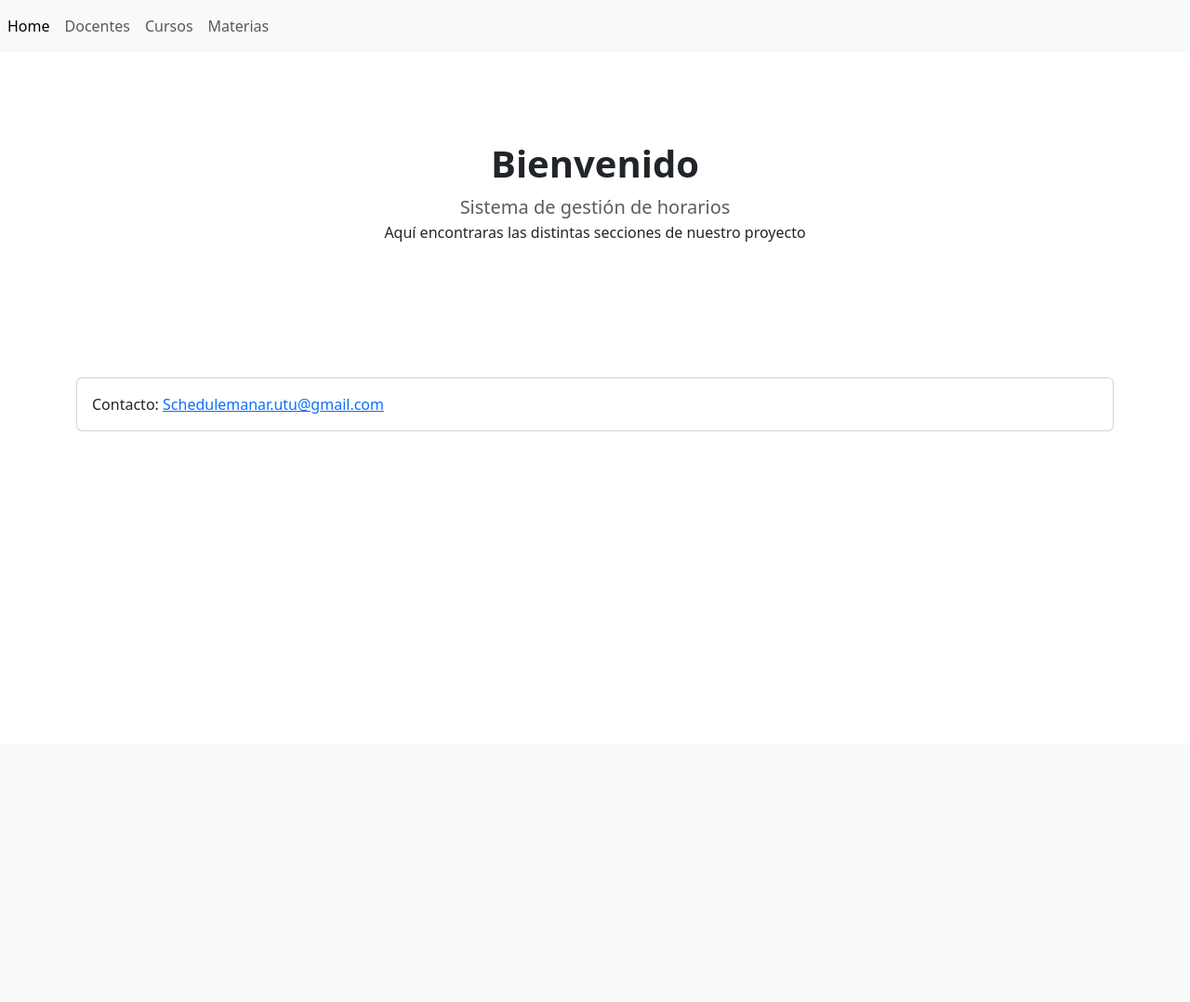
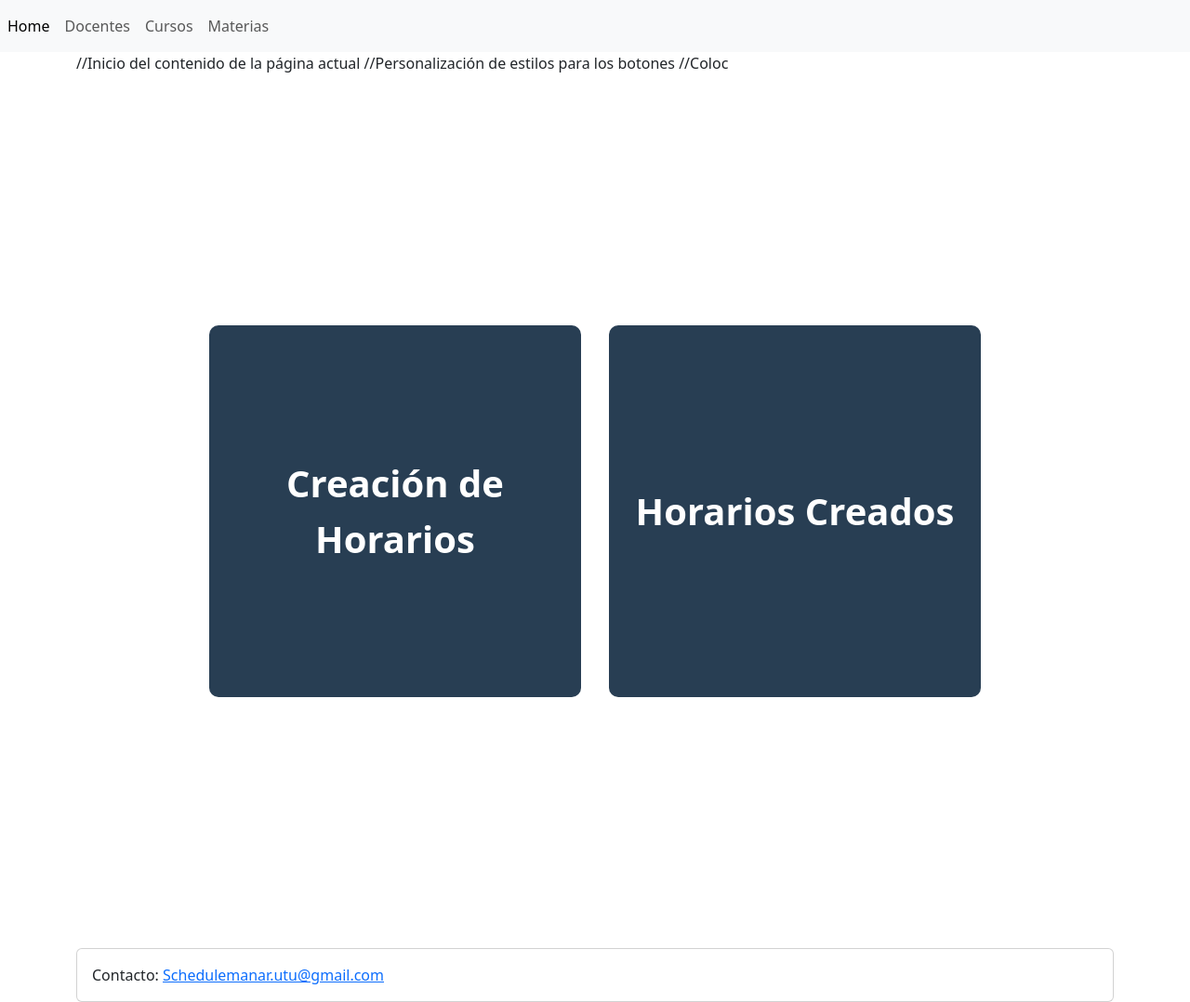
Before and after one commit to ScheduleManagerutu/Gestion_Academica, a PHP site: page /secciones/index.php in a window 1280 px wide. Shown: the whole page at 93% size. Before the commit the page ends 464 px from the top, so only its background shows below. Run offline with PHP 8.4, Linux system fonts and the light colour scheme.

Commit message:
Cambion de la web
Actualización en la página principal de web, cambio de secciones y creaciones de botones en (secciones/index.php)

```diff
--- a/secciones/index.php
+++ b/secciones/index.php
@@ -1,16 +1,59 @@
 <?php include('../templates/cabecera.php'); ?>
 
-<section class="py-5">
-    <div class="container px-5 my-5">
-        <div class="row gx-5 justify-content-center">
-            <div class="col-lg-6">
-                <div class="text-center mb-5">
-                    <h1 class="fw-bolder">Bienvenido</h1>
-                    <p class="lead fw-normal text-muted mb-0">Sistema de gestión de horarios</p>
-                    <p class="text-help"> Aquí encontraras las distintas secciones de nuestro proyecto</p>
-                </div>
-            </div>
-        </div>
+//Inicio del contenido de la página actual
+
+<!DOCTYPE html>
+<html lang="es">
+<head>
+    <meta charset="UTF-8">
+    <title>Gestión de Horarios</title>
+//Personalización de estilos para los botones
+    <style>
+        .contenedor-botones {
+            display: flex;
+            justify-content: center;
+            gap: 30px;
+            margin: 270px 0;
+        }
+
+        .boton-cuadrado {
+            width: 400px;
+            height: 400px;
+            display: flex;
+            align-items: center;
+            justify-content: center;
+            text-align: center;
+            background-color: #283e53;
+            color: white;
+            text-decoration: none;
+            font-size: 40px;
+            font-weight: bold;
+            border-radius: 10px;
+            transition: 0.3s;
+            padding: 10px;
+            box-sizing: border-box;
+        }
+
+        .boton-cuadrado:hover {
+            background-color: #34495e;
+            transform: scale(1.05);
+        }
+    </style>
+</head>
+//Coloc
+<body>
+
+    <!-- Botones -->
+    <div class="contenedor-botones">
+        <a href="#creacion-horarios" class="boton-cuadrado">
+            Creación de Horarios
+        </a>
+        <a href="#horarios-creados" class="boton-cuadrado">
+            Horarios Creados
+        </a>
     </div>
 
+</body>
+</html>
+
 <?php include('../templates/pie.php'); ?>
```
Also changed, not shown: 5 other files.
